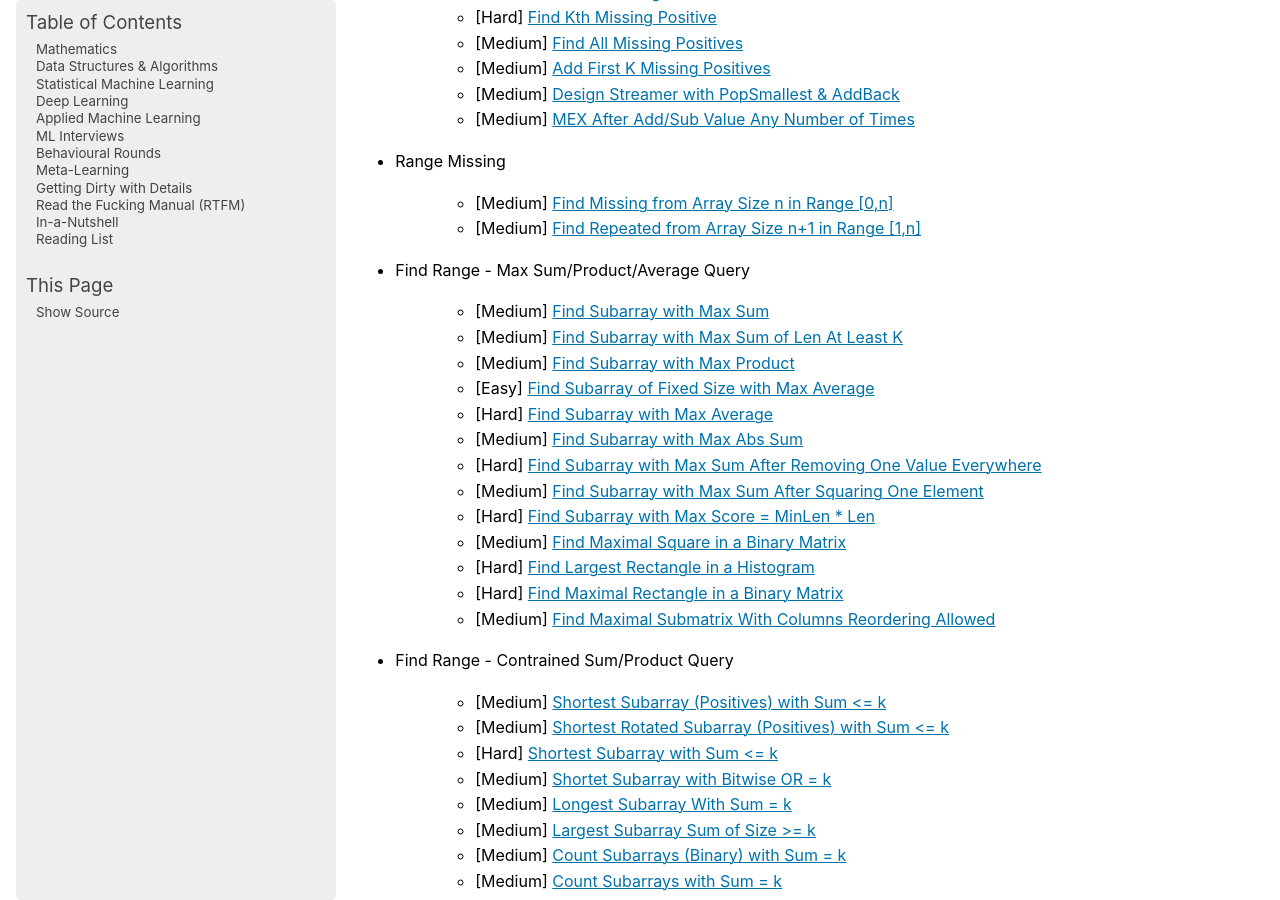
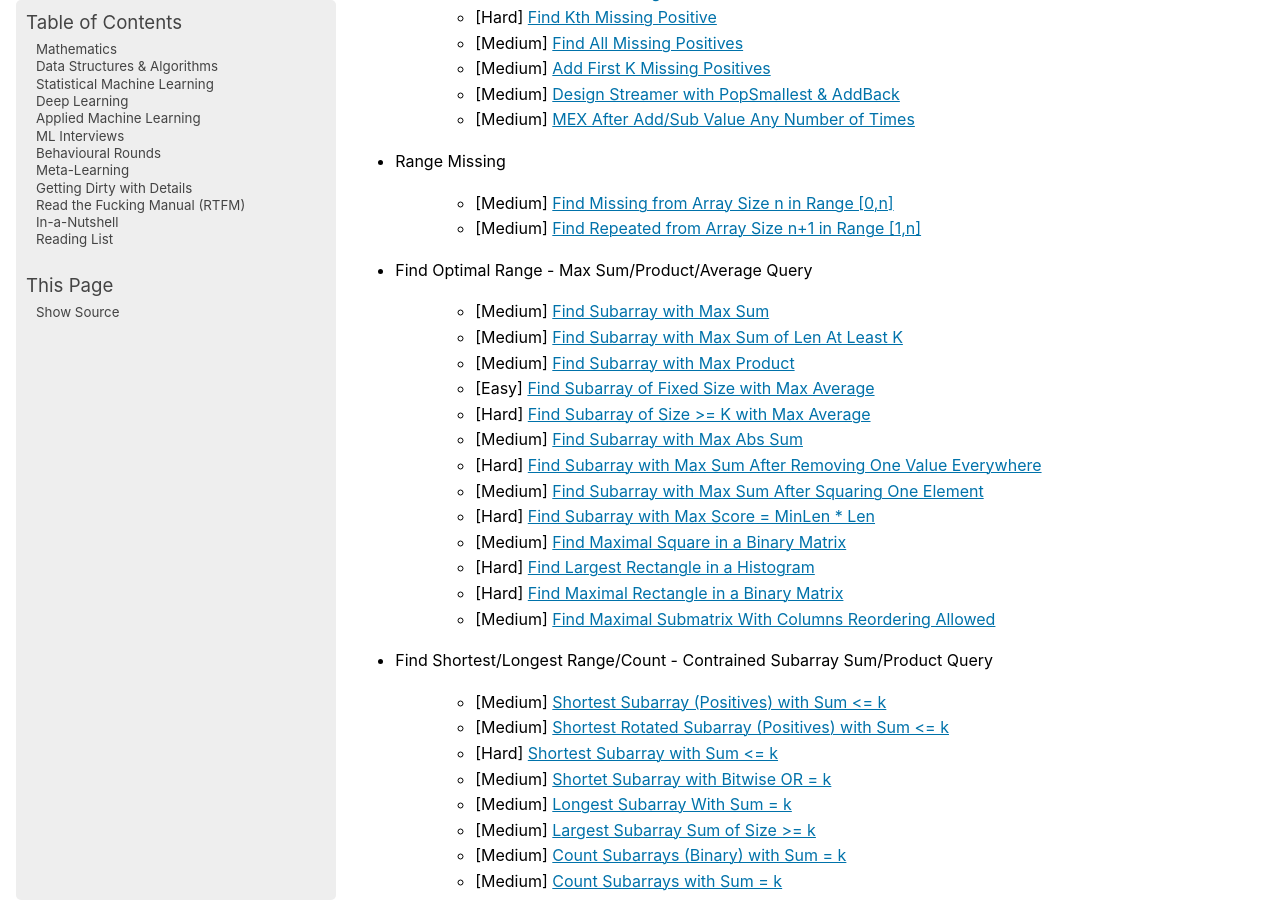
Before and after one commit to uselesstechjunks/leetcode, a Sphinx documentation site: the page built from docs/source/dsa/qb.rst, in a window 1280 px wide and 900 px high, scrolled down 1460 px. Built offline with Sphinx 7.4.7, drawn with Linux system fonts in a browser that asks for light colours; pages that are not in the unit, such as notebooks, are missing from menus.

Commit message:
Update qb.rst

```diff
--- a/docs/source/dsa/qb.rst
+++ b/docs/source/dsa/qb.rst
@@ -58,13 +58,13 @@ Arrays
 
 	- [Medium] `Find Missing from Array Size n in Range [0,n] <https://leetcode.com/problems/missing-number/description/>`_
 	- [Medium] `Find Repeated from Array Size n+1 in Range [1,n] <https://leetcode.com/problems/find-the-duplicate-number/description/>`_
-- Find Range - Max Sum/Product/Average Query
+- Find Optimal Range - Max Sum/Product/Average Query
 
 	- [Medium] `Find Subarray with Max Sum <https://leetcode.com/problems/maximum-subarray/description/>`_
 	- [Medium] `Find Subarray with Max Sum of Len At Least K <https://www.geeksforgeeks.org/largest-sum-subarray-least-k-numbers/>`_
 	- [Medium] `Find Subarray with Max Product <https://leetcode.com/problems/maximum-product-subarray/description/>`_
 	- [Easy] `Find Subarray of Fixed Size with Max Average <https://leetcode.com/problems/maximum-average-subarray-i/description/>`_
-	- [Hard] `Find Subarray with Max Average <https://leetcode.com/problems/maximum-average-subarray-ii/description/>`_
+	- [Hard] `Find Subarray of Size >= K with Max Average <https://leetcode.com/problems/maximum-average-subarray-ii/description/>`_
 	- [Medium] `Find Subarray with Max Abs Sum <https://leetcode.com/problems/maximum-absolute-sum-of-any-subarray/description/>`_
 	- [Hard] `Find Subarray with Max Sum After Removing One Value Everywhere <https://leetcode.com/problems/maximize-subarray-sum-after-removing-all-occurrences-of-one-element/description/>`_
 	- [Medium] `Find Subarray with Max Sum After Squaring One Element <https://leetcode.com/problems/maximum-subarray-sum-after-one-operation/description/>`_
@@ -73,7 +73,7 @@ Arrays
 	- [Hard] `Find Largest Rectangle in a Histogram <https://leetcode.com/problems/largest-rectangle-in-histogram/description/>`_
 	- [Hard] `Find Maximal Rectangle in a Binary Matrix <https://leetcode.com/problems/maximal-rectangle/description/>`_
 	- [Medium] `Find Maximal Submatrix With Columns Reordering Allowed <https://leetcode.com/problems/largest-submatrix-with-rearrangements/description/>`_
-- Find Range - Contrained Sum/Product Query
+- Find Shortest/Longest Range/Count - Contrained Subarray Sum/Product Query
 
 	- [Medium] `Shortest Subarray (Positives) with Sum <= k <https://leetcode.com/problems/minimum-size-subarray-sum/description/>`_
 	- [Medium] `Shortest Rotated Subarray (Positives) with Sum <= k <https://leetcode.com/problems/minimum-operations-to-reduce-x-to-zero/description/>`_
```
